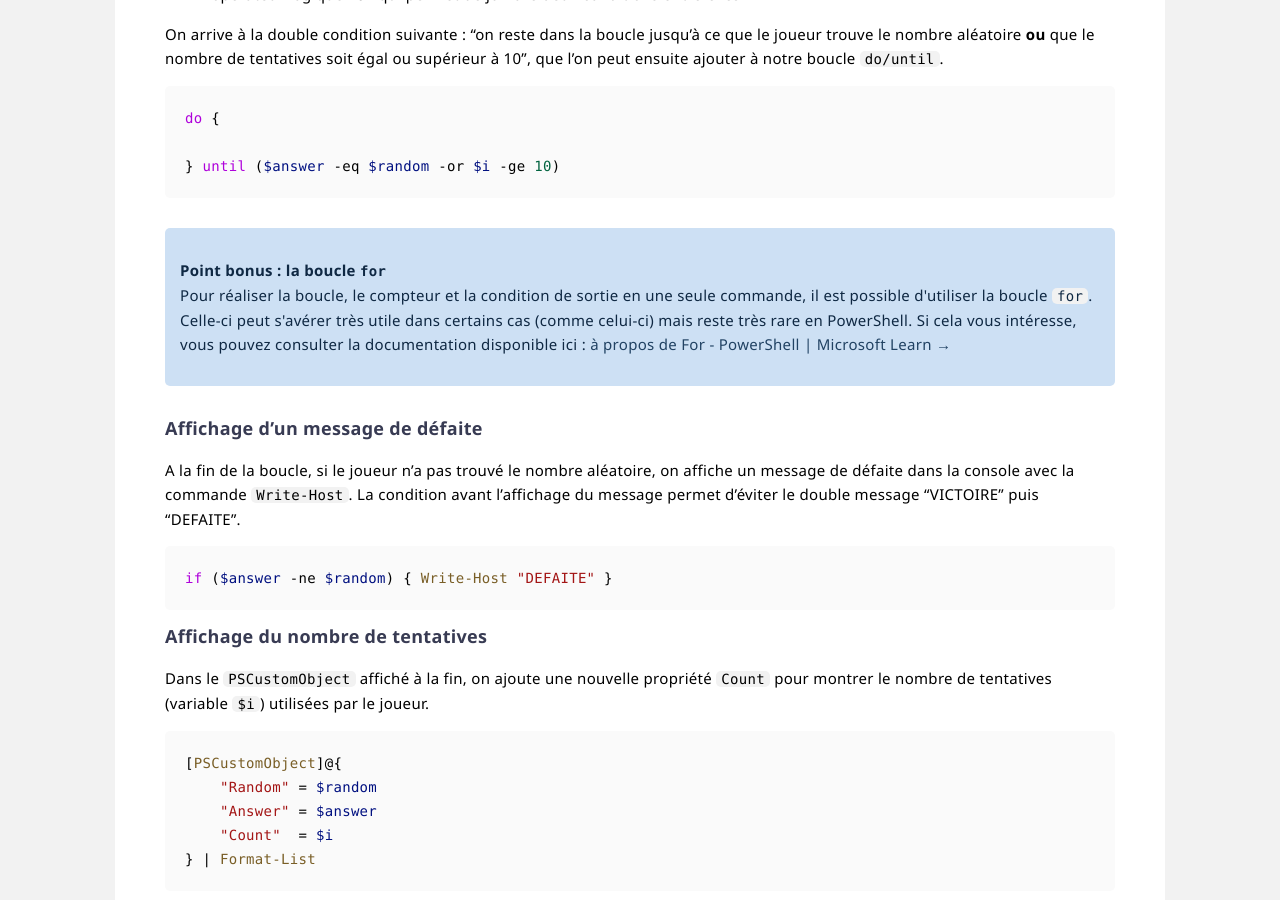
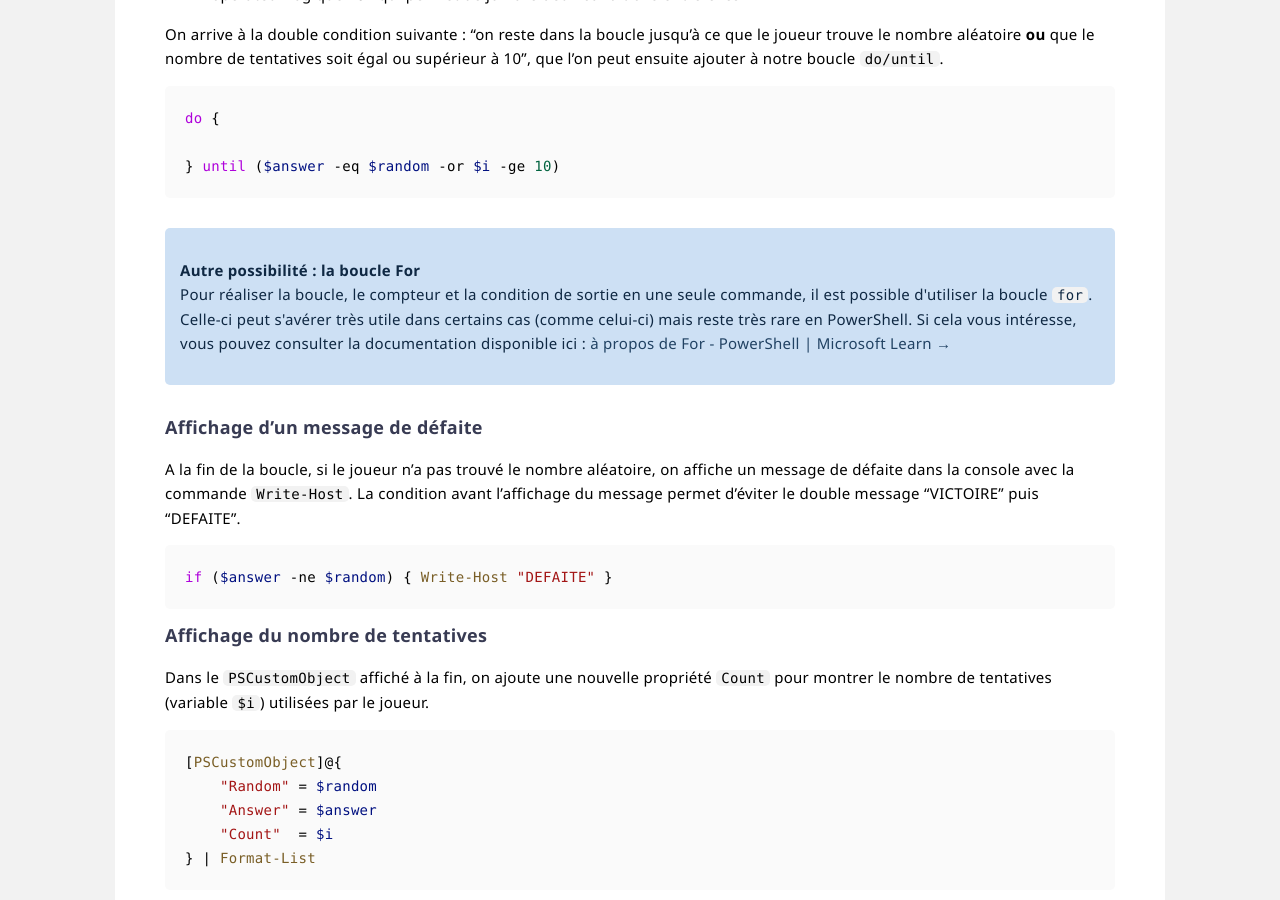
Before and after one commit to leobouard/leobouard.github.io, a Jekyll site: the page built from _posts/2022-10-21-cours-pratique-posh-2.md, in a window 1280 px wide and 900 px high, scrolled down 2320 px. Built offline with Jekyll 4.4.1, drawn with Linux system fonts in a browser that asks for light colours.

Commit message:
Update 2022-10-21-cours-pratique-posh-2.md

````diff
--- a/_posts/2022-10-21-cours-pratique-posh-2.md
+++ b/_posts/2022-10-21-cours-pratique-posh-2.md
@@ -98,7 +98,7 @@ do {
 ```
 
 <div class="information">
-    <p><b>Point bonus : la boucle <code>for</code></b><br>
+    <p><b>Autre possibilité : la boucle For</b><br>
     Pour réaliser la boucle, le compteur et la condition de sortie en une seule commande, il est possible d'utiliser la boucle <code>for</code>. Celle-ci peut s'avérer très utile dans certains cas (comme celui-ci) mais reste très rare en PowerShell. Si cela vous intéresse, vous pouvez consulter la documentation disponible ici : <a href="https://learn.microsoft.com/powershell/module/microsoft.powershell.core/about/about_for" target="_blank">à propos de For - PowerShell | Microsoft Learn →</a></p>
 </div>
 
````
